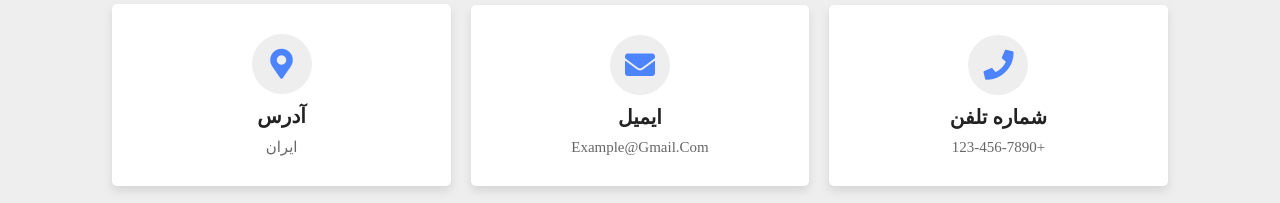
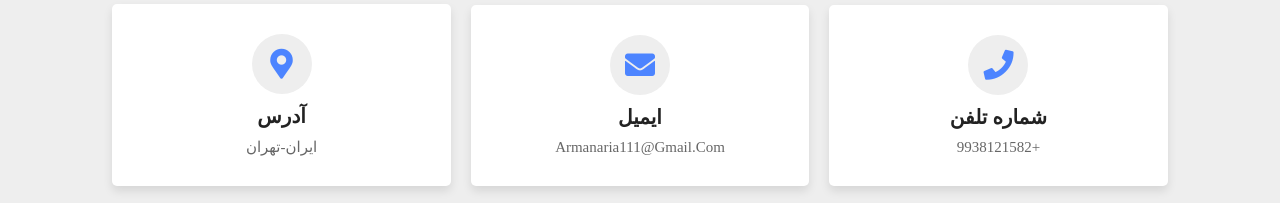
Before and after one commit to armanaria111/armanaria111.github.io, a plain HTML site: page index.html in a window 1280 px wide. Shown: the part 5909-6112 px from the top of the page. Drawn offline with nearby package versions, Linux system fonts and the light colour scheme; grey boxes are pictures that could not be loaded.

Commit message:
index.html

```diff
--- a/index.html
+++ b/index.html
@@ -279,17 +279,17 @@
 <div class="box">
 <i class="fas fa-phone"></i>
 <h3>شماره تلفن</h3>
-<p>+123-456-7890</p>
+<p>+9938121582</p>
 </div>
 <div class="box">
 <i class="fas fa-envelope"></i>
 <h3>ایمیل</h3>
-<p>example@gmail.com</p>
+<p>armanaria111@gmail.com</p>
 </div>
 <div class="box">
 <i class="fas fa-map-marker-alt"></i>
 <h3>آدرس</h3>
-<p>ایران</p>
+<p>ایران-تهران</p>
 </div>
 </div>
 <div class="row">
```
